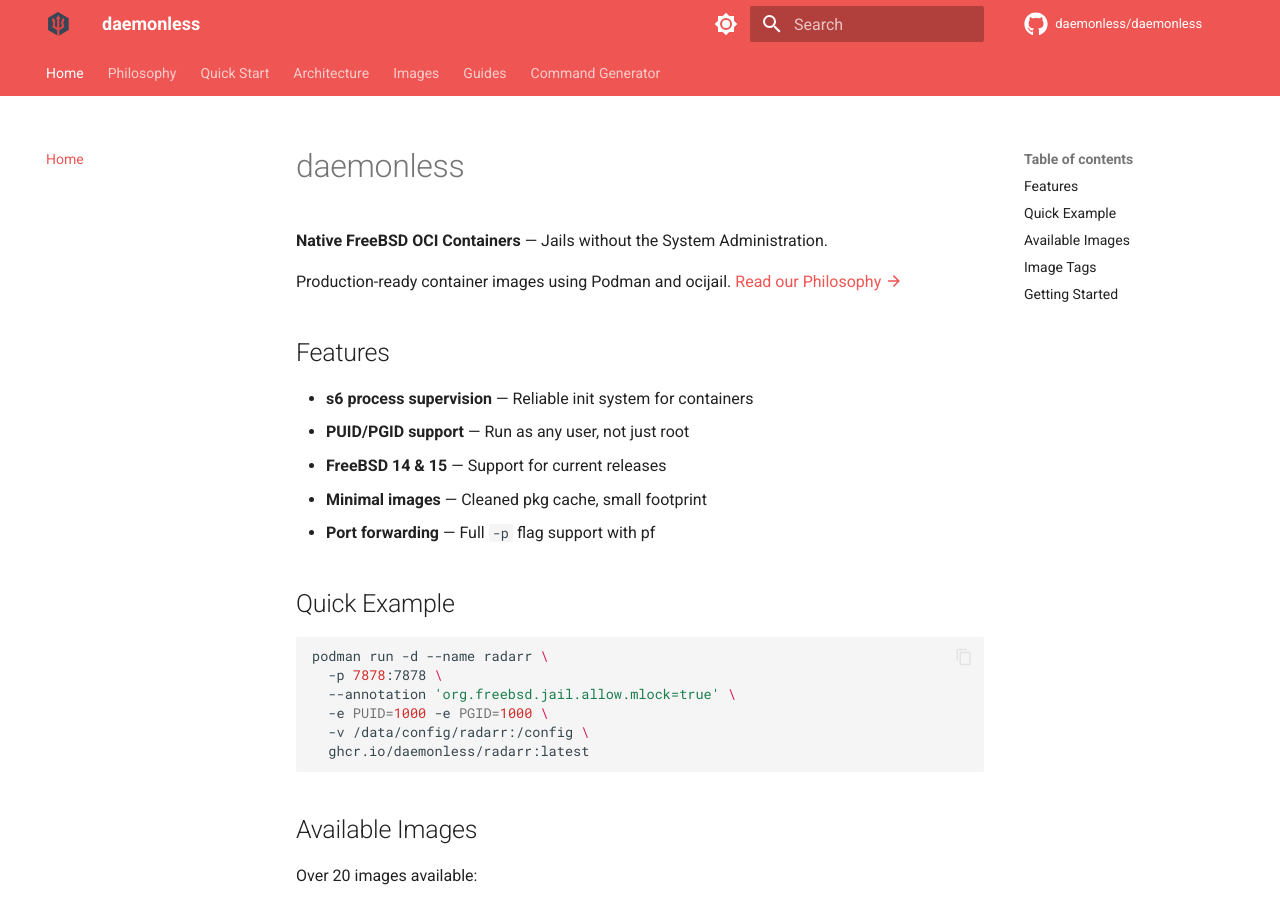
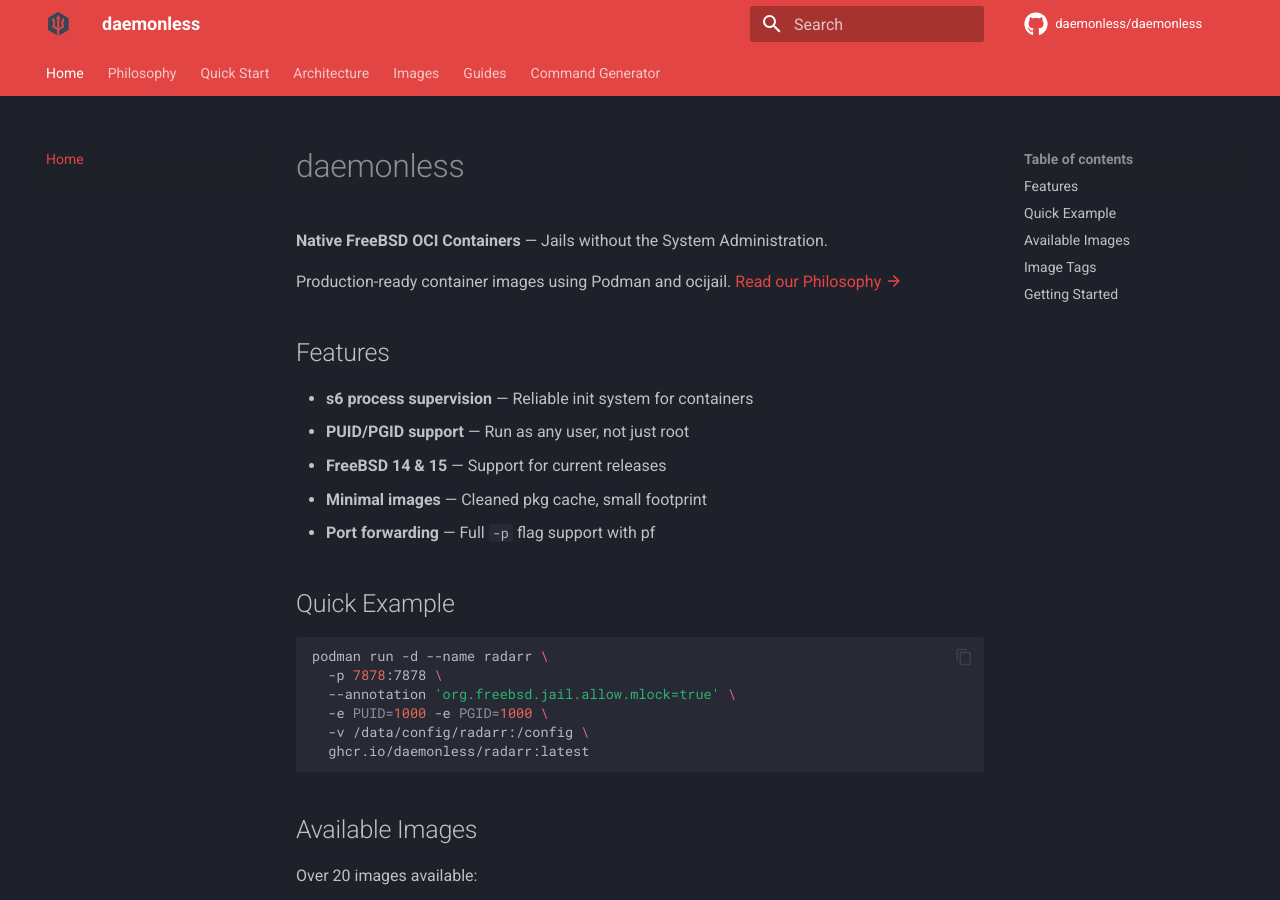
Before and after one commit to daemonless/daemonless-site-test, an MkDocs documentation site: the page built from docs/index.md, in a window 1280 px wide and 900 px high. Built offline with MkDocs 1.6.1 and Material for MkDocs 9.7.7, drawn with Linux system fonts in a browser that asks for light colours; comment, search, counter and statistics services are not loaded.

```diff
--- a/mkdocs.yml
+++ b/mkdocs.yml
@@ -9,18 +9,9 @@ theme:
   logo: assets/daemonless-logo.svg
   favicon: assets/favicon.ico
   palette:
-    - scheme: default
-      primary: red
-      accent: red
-      toggle:
-        icon: material/brightness-7
-        name: Switch to dark mode
-    - scheme: slate
-      primary: red
-      accent: red
-      toggle:
-        icon: material/brightness-4
-        name: Switch to light mode
+    scheme: slate
+    primary: red
+    accent: red
   features:
     - navigation.tabs
     - navigation.sections
```
